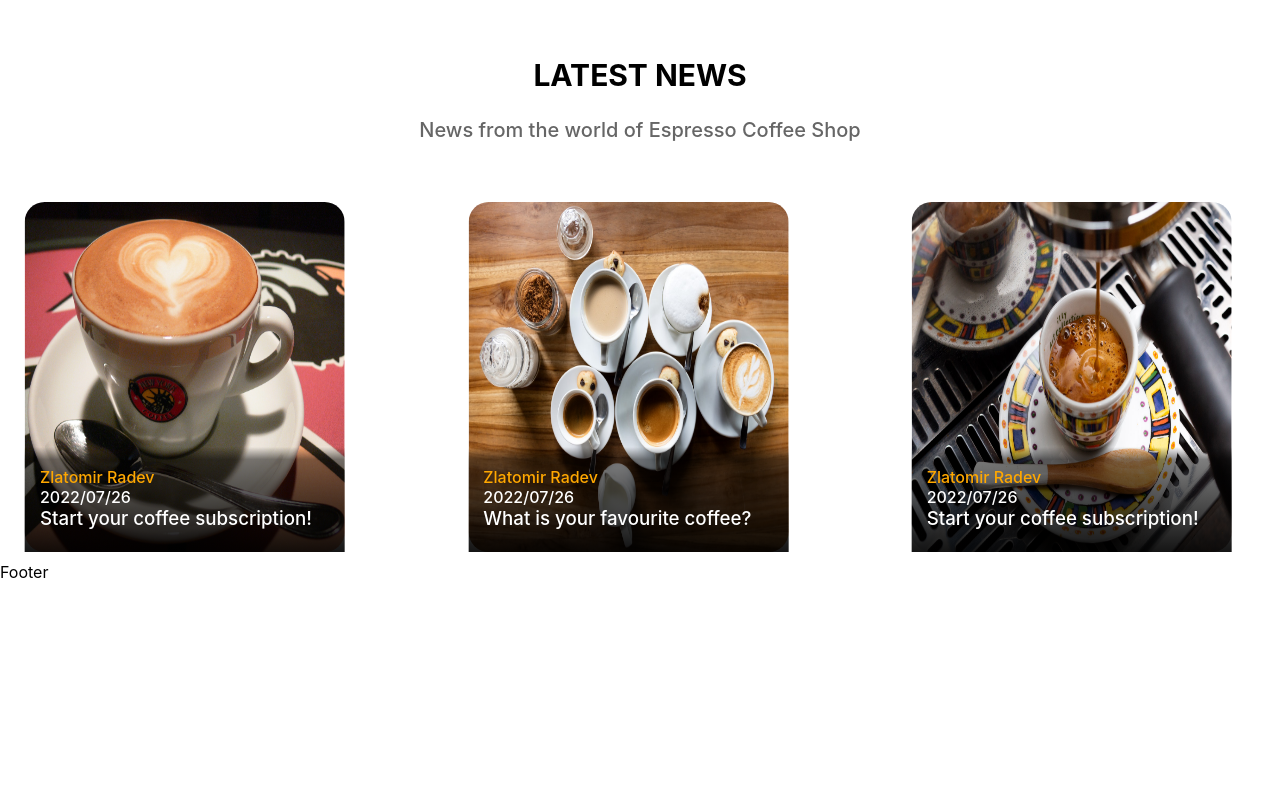
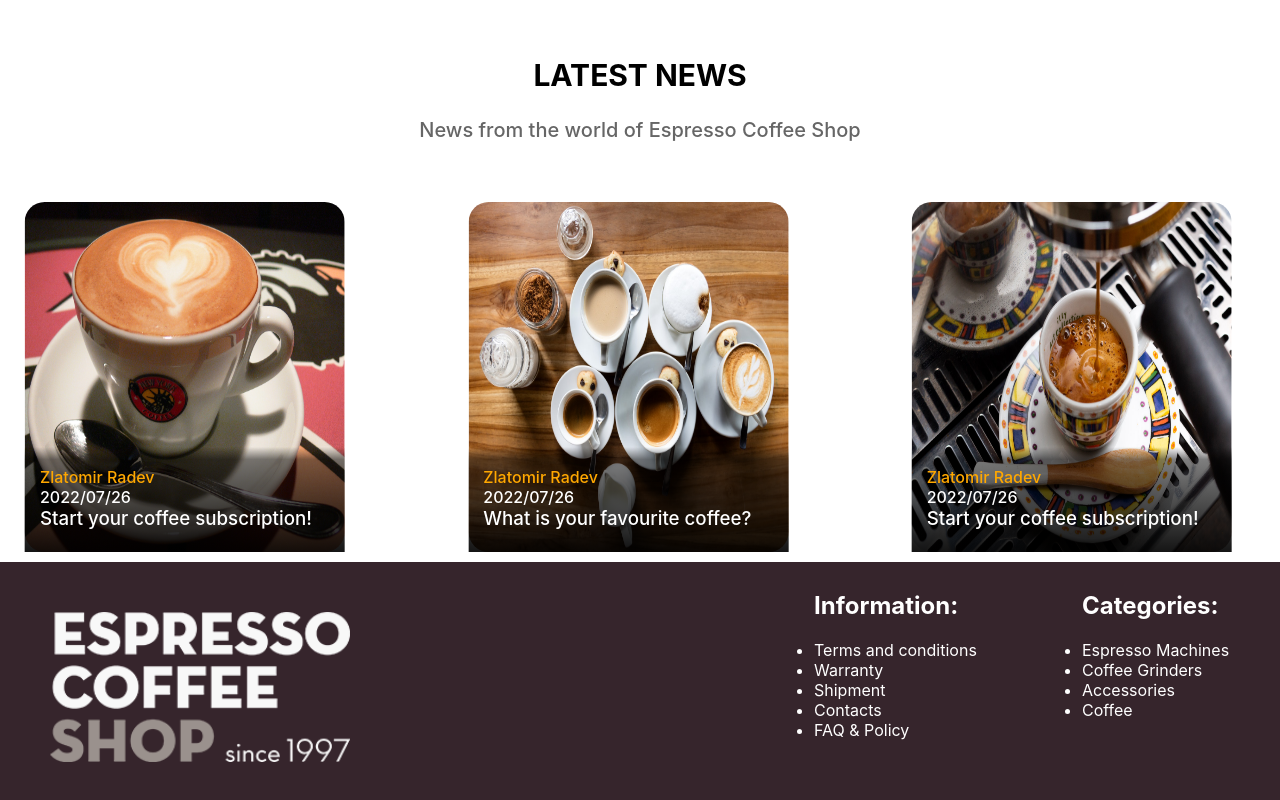
Before and after one commit to zradev/CoffeShop, a React (Create React App) app in the folder client/: page / in a window 1280 px wide. Shown: the part 2241-3041 px from the top of the page. Before the commit the page ends 2823 px from the top, so only its background shows below. Built offline with nearby package versions, Linux system fonts and the light colour scheme.

Commit message:
Add Footer component

```diff
--- a/client/src/components/common/footer/Footer.css
+++ b/client/src/components/common/footer/Footer.css
@@ -0,0 +1,24 @@
+footer {
+  background-color: #36252c;
+  color: white;
+}
+
+footer .container {
+  display: grid;
+  grid-template-columns: 6fr 2fr 2fr;
+  grid-gap: 20px;
+}
+
+footer .logo {
+  display: flex;
+  padding: 50px;
+}
+
+footer .logo img {
+  width: 300px;
+  height: 150px;
+}
+
+.box {
+  padding: 10px;
+}
--- a/client/src/components/common/footer/Footer.js
+++ b/client/src/components/common/footer/Footer.js
@@ -1,8 +1,37 @@
 import React from "react";
 import "./Footer.css";
+import footerLogo from "../../../images/logo-footer.png";
+import { categories, information } from "../../data/Data";
 
 const Footer = () => {
-  return <div>Footer</div>;
+  return (
+    <>
+      <footer>
+        <div className="container">
+          <div className="logo">
+            <img src={footerLogo} alt="" />
+          </div>
+          <div className="box">
+            <ul>
+              <h2>Information: </h2>
+              {information.map((val, index) => (
+                <li key={index}>{val.name}</li>
+              ))}
+            </ul>
+          </div>
+          <div className="box">
+            <ul>
+              <h2>Categories: </h2>
+
+              {categories.map((category, index) => (
+                <li key={index}>{category.name}</li>
+              ))}
+            </ul>
+          </div>
+        </div>
+      </footer>
+    </>
+  );
 };
 
 export default Footer;
--- a/client/src/components/common/header/Header.css
+++ b/client/src/components/common/header/Header.css
@@ -26,7 +26,7 @@
   flex-direction: column;
 }
 
-.logo img {
+.header .logo img {
   max-width: 100%;
 }
 
--- a/client/src/components/data/Data.js
+++ b/client/src/components/data/Data.js
@@ -82,7 +82,6 @@ export const content = [
   },
   {
     img: require("../../images/content/smile.png"),
-
     title: "REQUEST A DISCOUNT COUPON",
     subtitle: "Looking for the best price on a particular product?",
     text: "Request Discount Now!",
@@ -90,7 +89,6 @@ export const content = [
   },
   {
     img: require("../../images/content/euro.png"),
-
     title: "VAT TAX DEDUCTION",
     subtitle: "Find out when it is possible to deduct VAT",
     text: "Click here for more information",
@@ -163,3 +161,11 @@ export const news = [
     path: "/article",
   },
 ];
+
+export const information = [
+  { name: "Terms and conditions", path: "/terms" },
+  { name: "Warranty", path: "/warranty" },
+  { name: "Shipment", path: "/shipment" },
+  { name: "Contacts", path: "/contacts" },
+  { name: "FAQ & Policy", path: "/faq" },
+];
```
